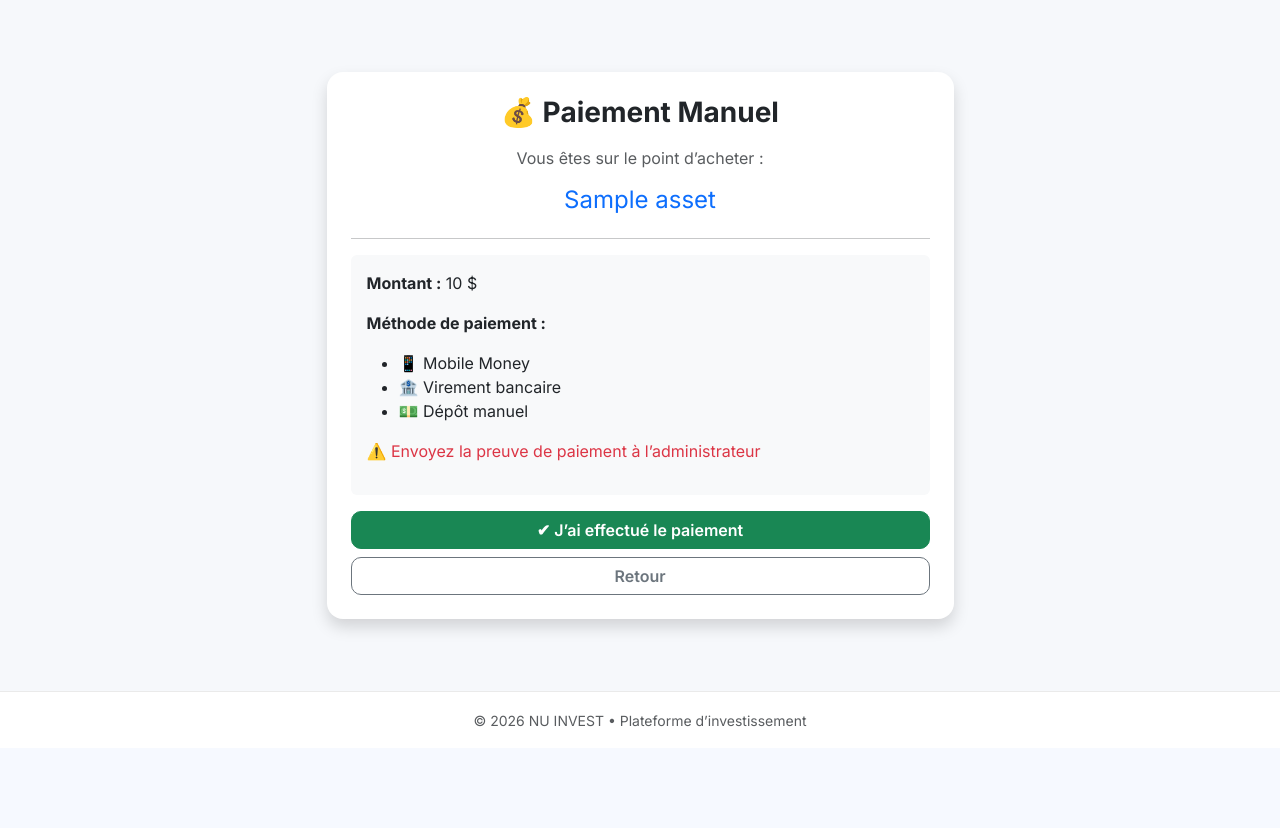
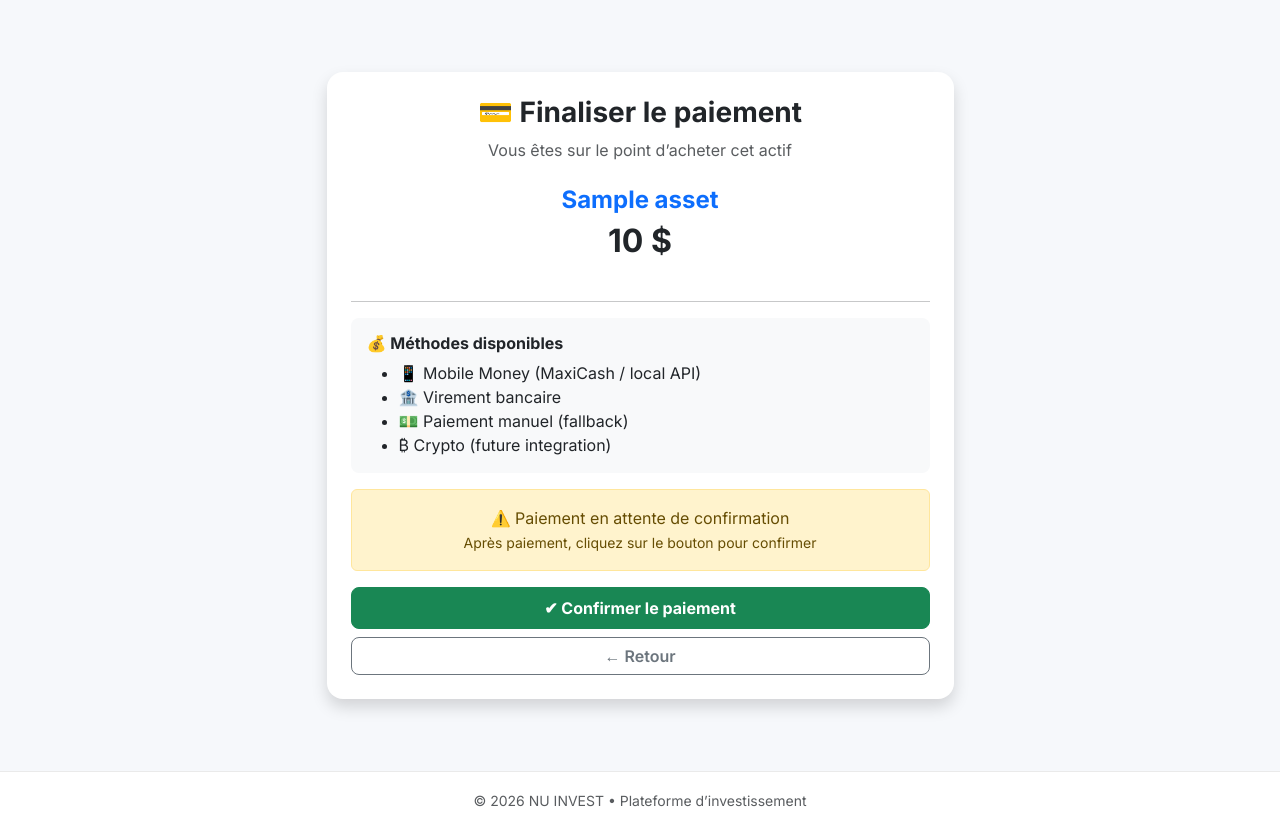
Before and after one commit to narkakaba-lgtm/nu-invest, a Django app: template platform_invest/templates/platform_invest/payment.html in a window 1280 px wide. Shown: the part 57-885 px from the top of the page. Before the commit the page ends 784 px from the top, so only its background shows below. Run offline with Django 5.2, Linux system fonts and the light colour scheme; the template is opened without the code that fills it: most values are stand-ins (such as "Sample title", 1, 10 or a date in 2020).

Commit message:
Update payment.html

```diff
--- a/platform_invest/templates/platform_invest/payment.html
+++ b/platform_invest/templates/platform_invest/payment.html
@@ -6,52 +6,74 @@
 
     <div class="row justify-content-center">
 
-        <div class="col-md-7">
+        <div class="col-12 col-md-7">
 
-            <div class="card shadow border-0 p-4">
+            <div class="card shadow border-0 p-4 rounded-4">
 
-                <h3 class="fw-bold text-center mb-3">
-                    💰 Paiement Manuel
+                <!-- ================= TITLE ================= -->
+                <h3 class="fw-bold text-center mb-2">
+                    💳 Finaliser le paiement
                 </h3>
 
-                <p class="text-muted text-center">
-                    Vous êtes sur le point d’acheter :
+                <p class="text-muted text-center mb-4">
+                    Vous êtes sur le point d’acheter cet actif
                 </p>
 
-                <h4 class="text-center text-primary">
-                    {{ asset.title }}
-                </h4>
+                <!-- ================= ASSET ================= -->
+                <div class="text-center mb-3">
+
+                    <h4 class="fw-bold text-primary">
+                        {{ asset.title }}
+                    </h4>
+
+                    <h2 class="fw-bold text-dark">
+                        {{ asset.price }} $
+                    </h2>
+
+                </div>
 
                 <hr>
 
-                <div class="bg-light p-3 rounded">
+                <!-- ================= PAYMENT METHODS ================= -->
+                <div class="bg-light p-3 rounded-3 mb-3">
 
-                    <p><strong>Montant :</strong> {{ asset.price }} $</p>
+                    <h6 class="fw-bold mb-2">💰 Méthodes disponibles</h6>
 
-                    <p><strong>Méthode de paiement :</strong></p>
-
-                    <ul>
-                        <li>📱 Mobile Money</li>
+                    <ul class="mb-0">
+                        <li>📱 Mobile Money (MaxiCash / local API)</li>
                         <li>🏦 Virement bancaire</li>
-                        <li>💵 Dépôt manuel</li>
+                        <li>💵 Paiement manuel (fallback)</li>
+                        <li>₿ Crypto (future integration)</li>
                     </ul>
-
-                    <p class="text-danger">
-                        ⚠️ Envoyez la preuve de paiement à l’administrateur
-                    </p>
 
                 </div>
 
-                <form method="POST" class="mt-3">
+                <!-- ================= STATUS ================= -->
+                <div class="alert alert-warning text-center">
+
+                    ⚠️ Paiement en attente de confirmation
+
+                    <br>
+
+                    <small>
+                        Après paiement, cliquez sur le bouton pour confirmer
+                    </small>
+
+                </div>
+
+                <!-- ================= ACTION ================= -->
+                <form method="POST">
                     {% csrf_token %}
 
-                    <button class="btn btn-success w-100">
-                        ✔ J’ai effectué le paiement
+                    <button class="btn btn-success w-100 py-2 fw-bold rounded-3">
+                        ✔ Confirmer le paiement
                     </button>
                 </form>
 
-                <a href="{% url 'detail_asset' asset.id %}" class="btn btn-outline-secondary w-100 mt-2">
-                    Retour
+                <!-- BACK -->
+                <a href="{% url 'detail_asset' asset.id %}"
+                   class="btn btn-outline-secondary w-100 mt-2 rounded-3">
+                    ← Retour
                 </a>
 
             </div>
```
